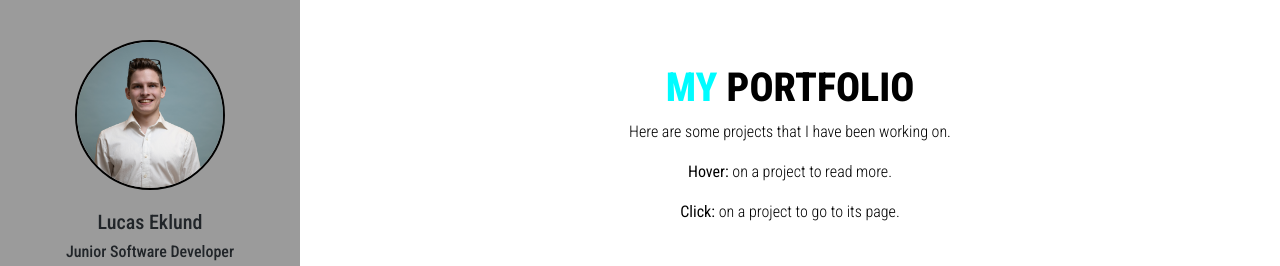
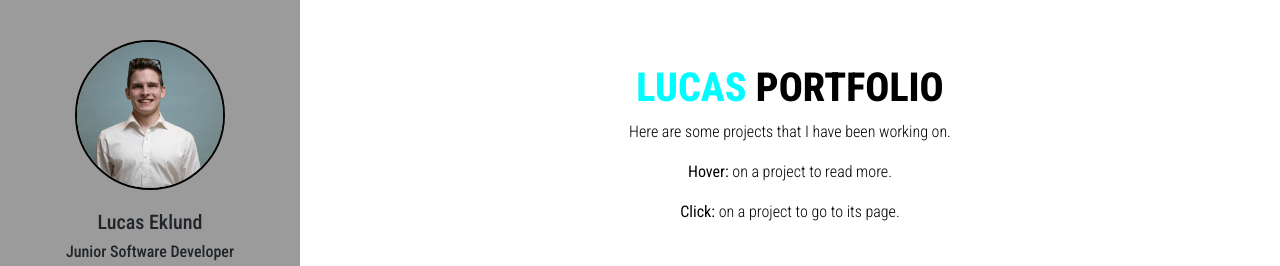
Before and after one commit to LuEklund/LuEklund.github.io, a plain HTML site: page index.html in a window 1280 px wide. Shown: the top 266 px of the page. Drawn offline with nearby package versions, Linux system fonts and the light colour scheme.

Commit message:
updated title

```diff
--- a/index.html
+++ b/index.html
@@ -108,7 +108,7 @@
                 </a>
             </div>
             <div class="heading" id="myHeading">
-                <h1 class="active" href="#home"> My <span>Portfolio</span></h1>
+                <h1 class="active" href="#home"> Lucas <span>Portfolio</span></h1>
 
                 <!-- <a href="javascript:void(0);" class="icon" onclick="navBarResponsive()">
                     <i class="fa fa-bars"></i>
```
